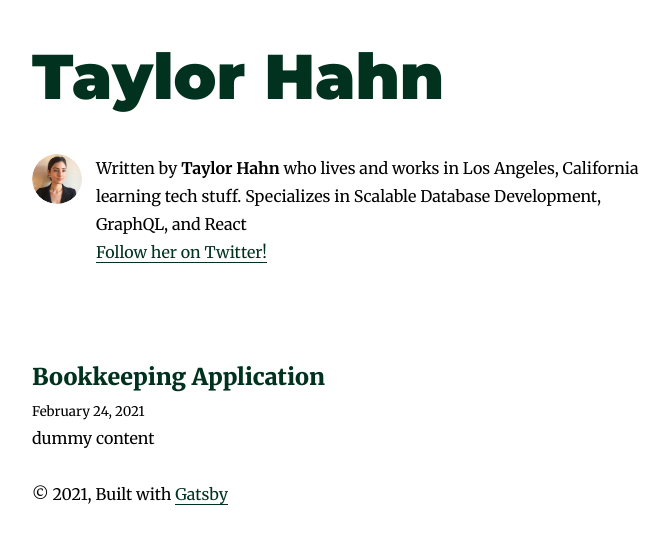
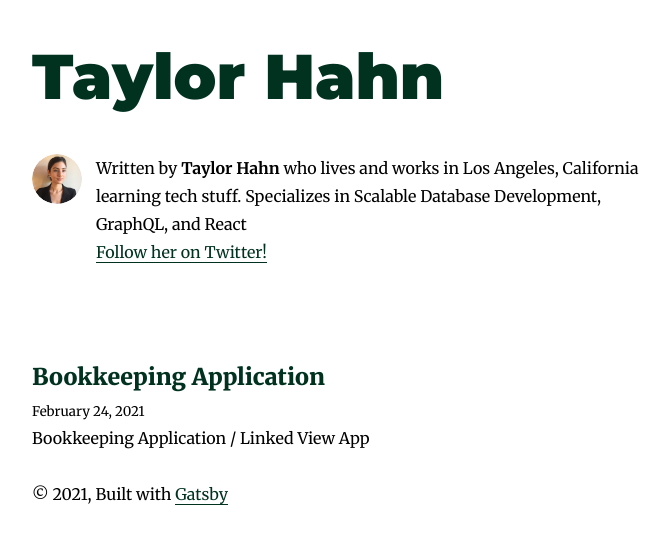
Before and after one commit to taylorhahn27/my-blog, a Gatsby site: page / in a window 1280 px wide. Shown: the whole page, without its empty margins (293-962 px from the left). Built offline with nearby package versions, Linux system fonts and the light colour scheme; Gatsby itself is replaced by a stand-in of ours; some packages are replaced by stand-ins of ours.

Commit message:
markdown syntx

```diff
--- a/content/blog/bookkeeping/index.md
+++ b/content/blog/bookkeeping/index.md
@@ -1,7 +1,7 @@
 ---
 title: Bookkeeping Application
 date: "2021-02-24T22:12:03.284Z"
-description: "dummy content"
+description: "Bookkeeping Application / Linked View App"
 ---
 
 <h1>Bookkeeping Application</h1>
```
